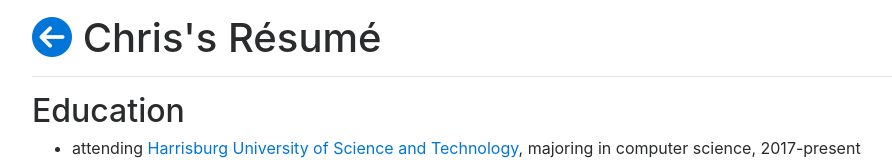
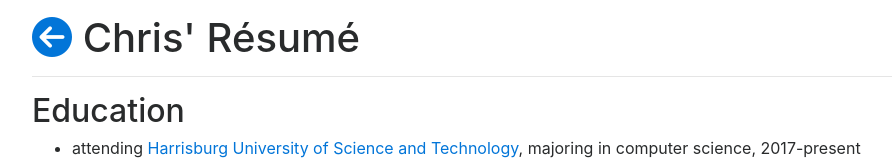
Before and after one commit to chris13524/hichris.com, a plain HTML site: page resume.html in a window 1280 px wide. Shown: the top 160 px of the page, without its empty margins (53-945 px from the left). Drawn offline with nearby package versions, Linux system fonts and the light colour scheme; a script that the page names is missing; some icons are missing.

Commit message:
Chris's -> Chris'

```diff
--- a/resume.html
+++ b/resume.html
@@ -2,7 +2,7 @@
 <head>
 <meta http-equiv="Content-Type" content="text/html; charset=utf-8">
 <meta name="viewport" content="width=device-width, initial-scale=1, shrink-to-fit=no">
-<title>Chris's Résumé</title>
+<title>Chris' Résumé</title>
 <link rel="icon" href="chris13524.png"/>
 <link rel="stylesheet" href="https://maxcdn.bootstrapcdn.com/bootstrap/4.0.0-alpha.6/css/bootstrap.min.css" integrity="sha384-rwoIResjU2yc3z8GV/NPeZWAv56rSmLldC3R/AZzGRnGxQQKnKkoFVhFQhNUwEyJ" crossorigin="anonymous">
 <script src="https://code.jquery.com/jquery-3.1.1.slim.min.js" integrity="sha384-A7FZj7v+d/sdmMqp/nOQwliLvUsJfDHW+k9Omg/a/EheAdgtzNs3hpfag6Ed950n" crossorigin="anonymous"></script>
@@ -13,7 +13,7 @@
 <body>
 <div style="margin-top:1rem;" class="container">
 
-<h1><a href="/"><i class="fa fa-arrow-circle-left" aria-hidden="true"></i></a>&nbsp;Chris's Résumé</h1>
+<h1><a href="/"><i class="fa fa-arrow-circle-left" aria-hidden="true"></i></a>&nbsp;Chris' Résumé</h1>
 <span class="glyphicon glyphicon-link"></span>
 <hr/>
 
```
